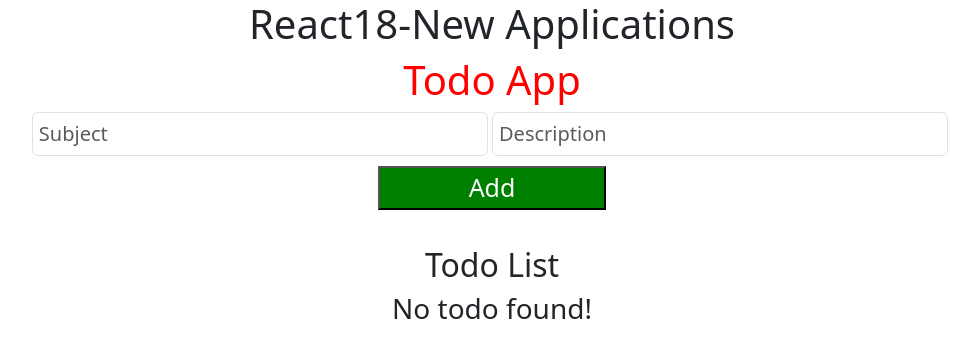
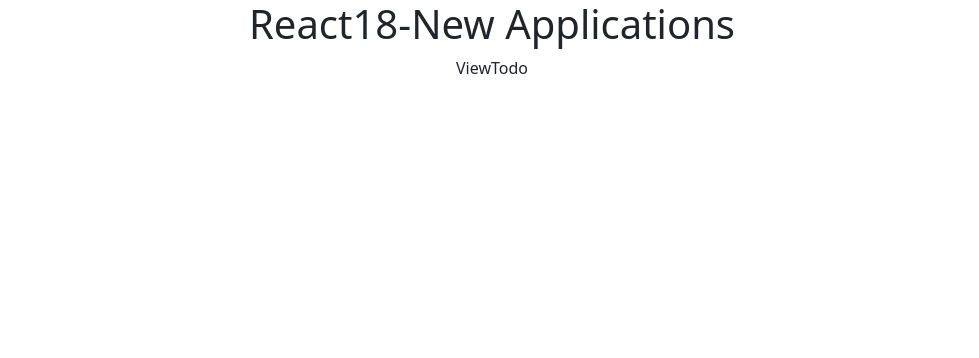
Before and after one commit to sayan-roni-96/react18-demo-apps-sayan, a React (Create React App) app: page /view in a window 1280 px wide. Shown: the top 358 px of the page, without its empty margins (148-1127 px from the left). Built offline with nearby package versions, Linux system fonts and the light colour scheme.

Commit message:
View delete & route ready

```diff
--- a/src/App.js
+++ b/src/App.js
@@ -4,13 +4,18 @@ import './App.css';
 //import MainTodo from './pages/todoApp/MainTodo';
 import PracTodo from './pages/newtodoApp/PracTodo';
 import MainTodo from './pages/todoApp/MainTodo';
+import { BrowserRouter, Route, Router, Routes } from 'react-router-dom';
+import ViewTodo from './pages/todoApp/ViewTodo';
 
 function App() {
   return (
     <div className="App">
       <h1>React18-New Applications</h1>
-      {/* <PracTodo /> */}
-      <MainTodo />
+      <Routes>
+        <Route exact path="/" element={<MainTodo />} />
+        <Route exact path="/practodo" element={<PracTodo />} />
+        <Route exact path="/view" element={<ViewTodo />} />
+      </Routes>
     </div>
   );
 }
--- a/src/index.js
+++ b/src/index.js
@@ -3,11 +3,14 @@ import ReactDOM from 'react-dom/client';
 import './index.css';
 import App from './App';
 import reportWebVitals from './reportWebVitals';
+import { BrowserRouter } from 'react-router-dom';
 
 const root = ReactDOM.createRoot(document.getElementById('root'));
 root.render(
   <React.StrictMode>
-    <App />
+    <BrowserRouter>
+      <App />
+    </BrowserRouter>
   </React.StrictMode>
 );
 
--- a/src/pages/todoApp/MainTodo.js
+++ b/src/pages/todoApp/MainTodo.js
@@ -10,7 +10,6 @@ const MainTodo = () => {
   const [viewTodoData, setViewTodoData] = useState();
 
   const onButtonClick = () => {
-    console.log('onButtonClick');
     if (subject === '' || description === '') {
       setErrorMsg('Please fill the field!');
       setTimeout(() => {
@@ -18,6 +17,7 @@ const MainTodo = () => {
       }, 1000);
     } else {
       const newTodos = {
+        todoId: Date.now(),
         todoSubject: subject,
         todoDescription: description,
       };
@@ -34,7 +34,7 @@ const MainTodo = () => {
   console.log('allTodos->', allTodos);
 
   const viewClick = (ViewData) => {
-    console.log('ViewData->', ViewData);
+    // console.log('ViewData->', ViewData);
     setViewTodoData(ViewData);
 
     setTimeout(() => {
@@ -42,7 +42,19 @@ const MainTodo = () => {
     }, 2000);
   };
 
-  console.log('viewTodoData->', viewTodoData);
+  const deleteClick = (dId) => {
+    console.log('dId->', dId);
+    if (window.confirm('Do you want to delete?')) {
+      const removeTodo = [...allTodos].filter((fData, indx) => {
+        console.log('deleteClick-Data->', fData);
+        console.log('deleteClick-Indx->', fData.todoId !== dId);
+        return fData.todoId !== dId;
+      });
+      setAllTodos(removeTodo);
+    }
+  };
+
+  // console.log('viewTodoData->', viewTodoData);
 
   return (
     <>
@@ -155,6 +167,7 @@ const MainTodo = () => {
                               color: '#fff',
                               fontSize: '18px',
                             }}
+                            onClick={() => deleteClick(eTodo.todoId)}
                           >
                             Delete
                           </button>
--- /dev/null
+++ b/src/pages/todoApp/ViewTodo.js
@@ -0,0 +1,7 @@
+import React from 'react';
+
+const ViewTodo = () => {
+  return <div>ViewTodo</div>;
+};
+
+export default ViewTodo;
```
